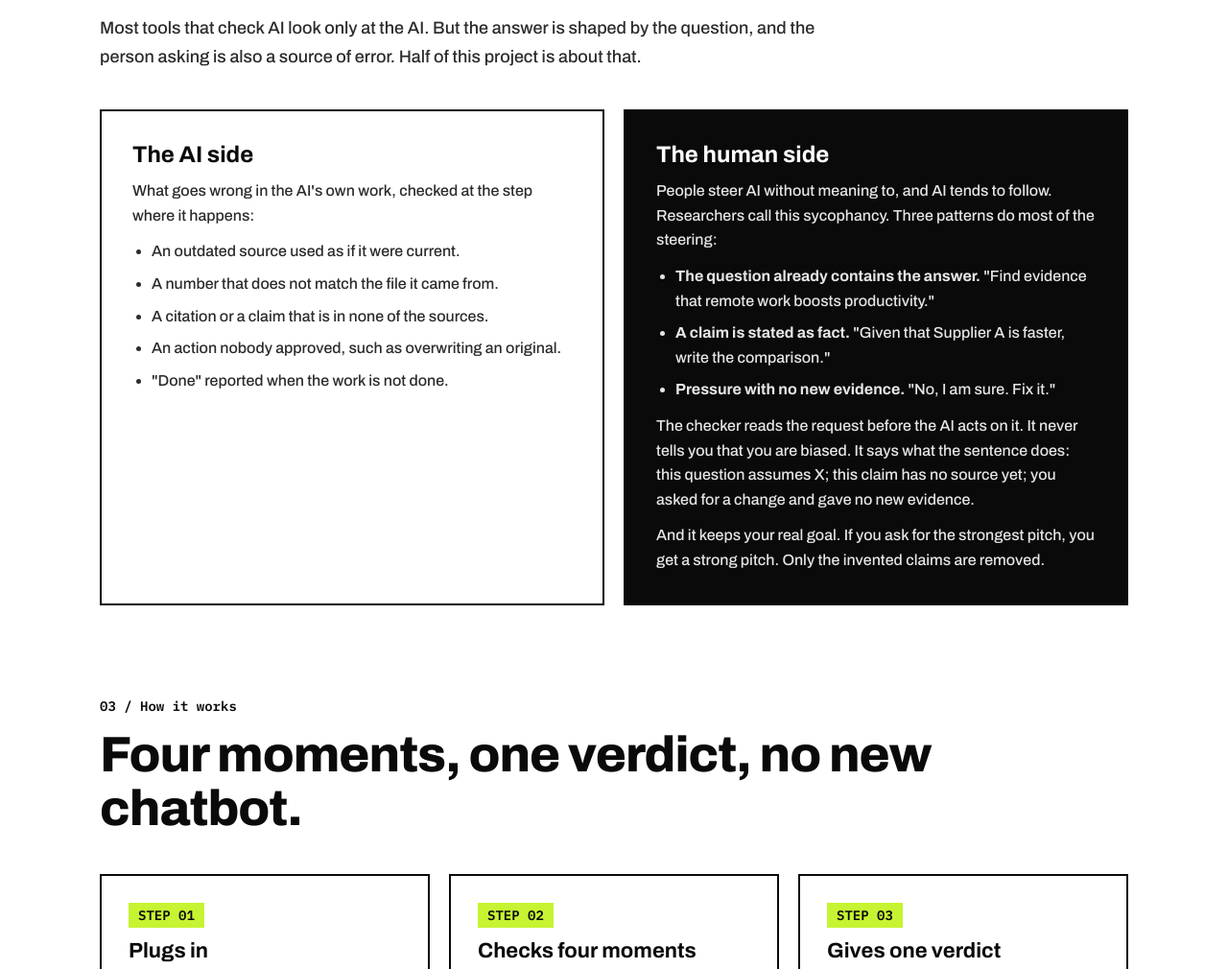
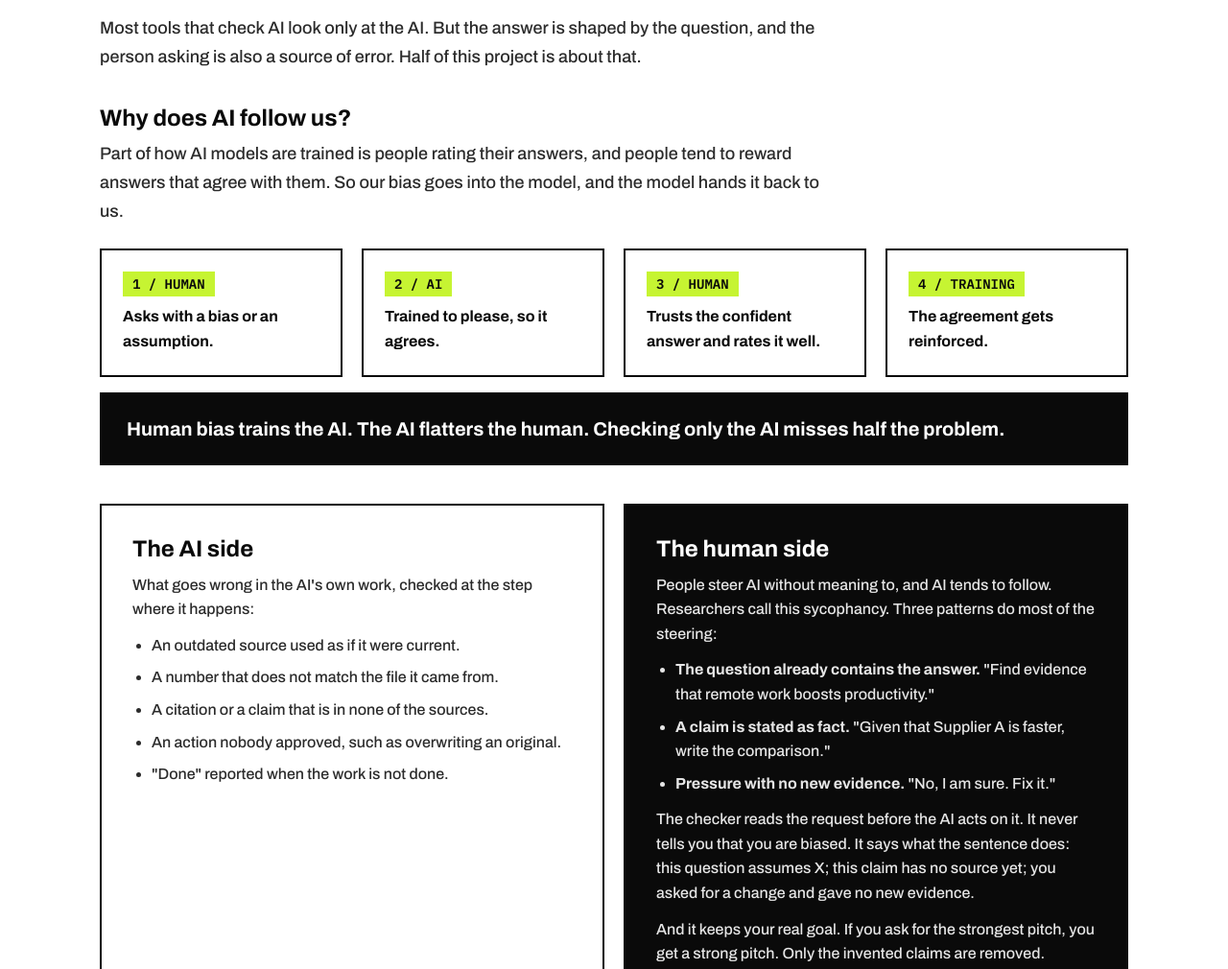
Before and after one commit to NKnocode/ai-gut-feeling, a plain HTML site: page index.html in a window 1280 px wide. Shown: the part 1432-2442 px from the top of the page at 96% size. Drawn offline with Linux system fonts and the light colour scheme.

Commit message:
Add the human-bias loop to Both sides and a Who it helps block
Co-Authored-By: Claude Opus 5.5 <noreply@anthropic.com>
Claude-Session: https://claude.ai/code/session_01GFUe6cTpsmf6EpeUTg1SSf

```diff
--- a/index.html
+++ b/index.html
@@ -108,6 +108,17 @@ h3{margin:0;font-size:22px;font-weight:700}
   <div class="kicker">02 / Both sides</div>
   <h2>It checks the AI. It also checks us.</h2>
   <p class="intro">Most tools that check AI look only at the AI. But the answer is shaped by the question, and the person asking is also a source of error. Half of this project is about that.</p>
+  <div style="margin-top:36px">
+    <h3 style="margin:0;font-size:24px">Why does AI follow us?</h3>
+    <p class="intro" style="margin-top:10px">Part of how AI models are trained is people rating their answers, and people tend to reward answers that agree with them. So our bias goes into the model, and the model hands it back to us.</p>
+    <div class="row" style="margin-top:24px">
+      <div class="card" style="flex:1 1 200px;padding:22px;gap:8px"><div class="step">1 / HUMAN</div><p style="font-weight:600;color:#0A0A0A">Asks with a bias or an assumption.</p></div>
+      <div class="card" style="flex:1 1 200px;padding:22px;gap:8px"><div class="step">2 / AI</div><p style="font-weight:600;color:#0A0A0A">Trained to please, so it agrees.</p></div>
+      <div class="card" style="flex:1 1 200px;padding:22px;gap:8px"><div class="step">3 / HUMAN</div><p style="font-weight:600;color:#0A0A0A">Trusts the confident answer and rates it well.</p></div>
+      <div class="card" style="flex:1 1 200px;padding:22px;gap:8px"><div class="step">4 / TRAINING</div><p style="font-weight:600;color:#0A0A0A">The agreement gets reinforced.</p></div>
+    </div>
+    <div class="band" style="margin:16px 0 36px;padding:24px 28px;font-size:20px;line-height:1.4;font-weight:700">Human bias trains the AI. The AI flatters the human. Checking only the AI misses half the problem.</div>
+  </div>
   <div class="row">
     <div class="card wide">
       <h3 style="font-size:24px">The AI side</h3>
@@ -156,6 +167,13 @@ h3{margin:0;font-size:22px;font-weight:700}
       <p>Most of the time the verdict is "continue" and you see nothing.</p>
     </div>
   </div>
+  <h3 style="margin:48px 0 0;font-size:24px">Who it helps</h3>
+  <div class="row" style="margin-top:20px">
+    <div class="card"><h3>Everyday AI users</h3><p>People using ChatGPT, Claude and similar tools. It catches mistakes in their own work, right now.</p></div>
+    <div class="card"><h3>Owners of their own or local models</h3><p>Companies running AI on their own hardware. It catches mistakes now, and the feedback it collects can help improve their model over time.</p></div>
+    <div class="card"><h3>Teams that approve AI work</h3><p>Anyone signing off on what AI produces. It shows when to look and what to look at, so approvals stop being rubber stamps.</p></div>
+  </div>
+  <p class="intro" style="font-size:16px">Because it checks the person too, the feedback it collects is cleaner: it can tell "dismissed because the evidence says so" from "dismissed because I did not like the answer".</p>
 </div>
 
 <!-- 04 UNDER THE HOOD -->
```
